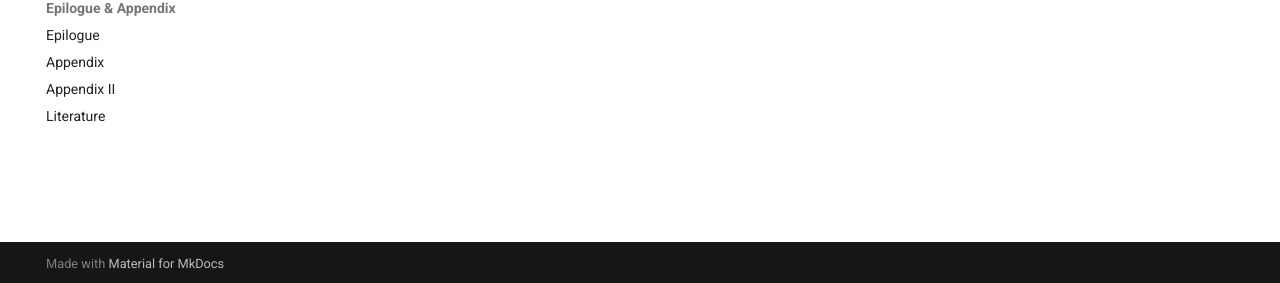
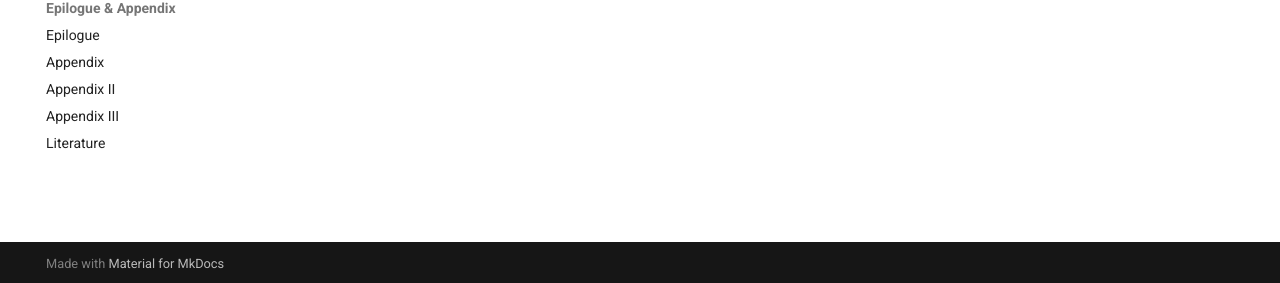
Before and after one commit to albertjanvanhoek/Evolution-by-Emergence, an MkDocs documentation site: the page built from docs/index.md, in a window 1280 px wide. Shown: the part 614-897 px from the top of the page. Built offline with MkDocs 1.6.1 and Material for MkDocs 9.7.7, drawn with Linux system fonts in a browser that asks for light colours; comment, search, counter and statistics services are not loaded.

Commit message:
Updates from Overleaf

```diff
--- a/mkdocs.yml
+++ b/mkdocs.yml
@@ -43,4 +43,5 @@ nav:
       - Epilogue: Backmatter/Epilogue.md
       - Appendix: Backmatter/Appendix.md
       - Appendix II: Backmatter/AppendixII.md
+      - Appendix III: Backmatter/AppendixIII.md
       - Literature: Backmatter/Literature.md
```
Also changed, not shown: 2 other files.
